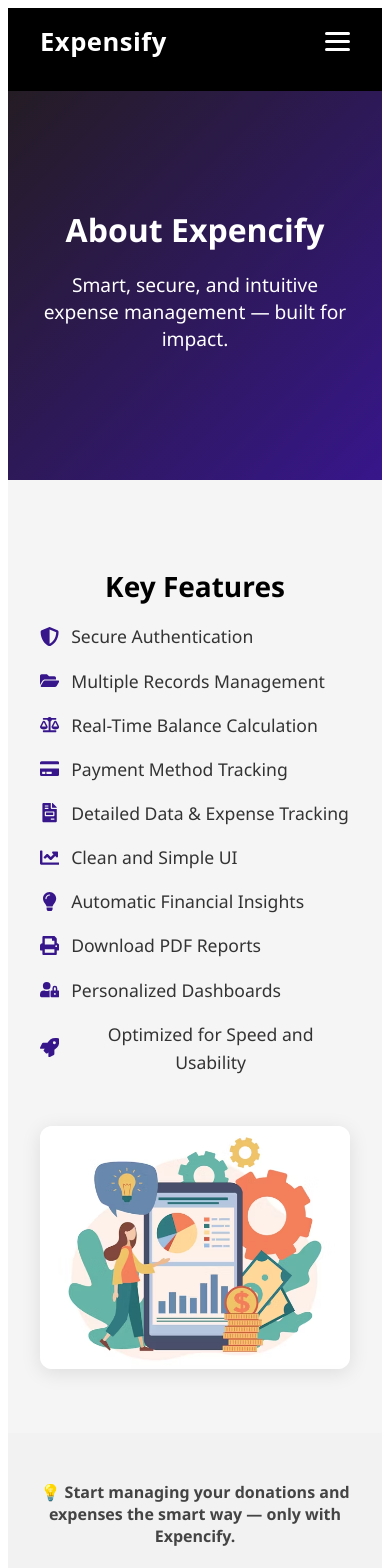
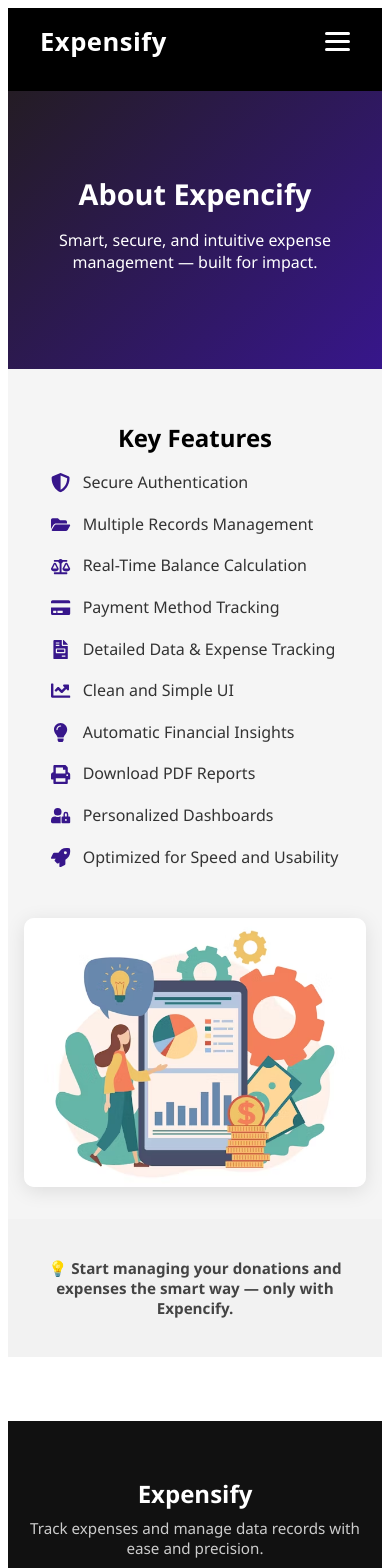
Before and after one commit to Aliaakib/expensify-frontend, a React (Vite) app: page /about in a window 390 px wide. Shown: the top 1568 px of the page. Built offline with nearby package versions, Linux system fonts and the light colour scheme.

Commit message:
updated about css4

```diff
--- a/src/styles/AboutPage.css
+++ b/src/styles/AboutPage.css
@@ -161,3 +161,46 @@
   font-size: 1.2rem;
   flex-shrink: 0;
 }
+
+/* Small Devices (≤480px) */
+@media (max-width: 480px) {
+  .about-hero {
+    padding: 4rem 1rem;
+  }
+
+  .about-hero h1 {
+    font-size: 1.8rem;
+  }
+
+  .about-hero p {
+    font-size: 1rem;
+  }
+
+  .about-section {
+    padding: 2rem 1rem;
+  }
+
+  .about-text h2 {
+    font-size: 1.5rem;
+  }
+
+  .about-text p,
+  .about-text ul {
+    font-size: 1rem;
+  }
+
+  .about-features-list li {
+    font-size: 1rem;
+    flex-wrap: wrap;
+  }
+
+  .about-image img {
+    max-width: 100%;
+    border-radius: 10px;
+  }
+
+  .about-footer {
+    padding: 1.5rem;
+    font-size: 0.95rem;
+  }
+}
```
